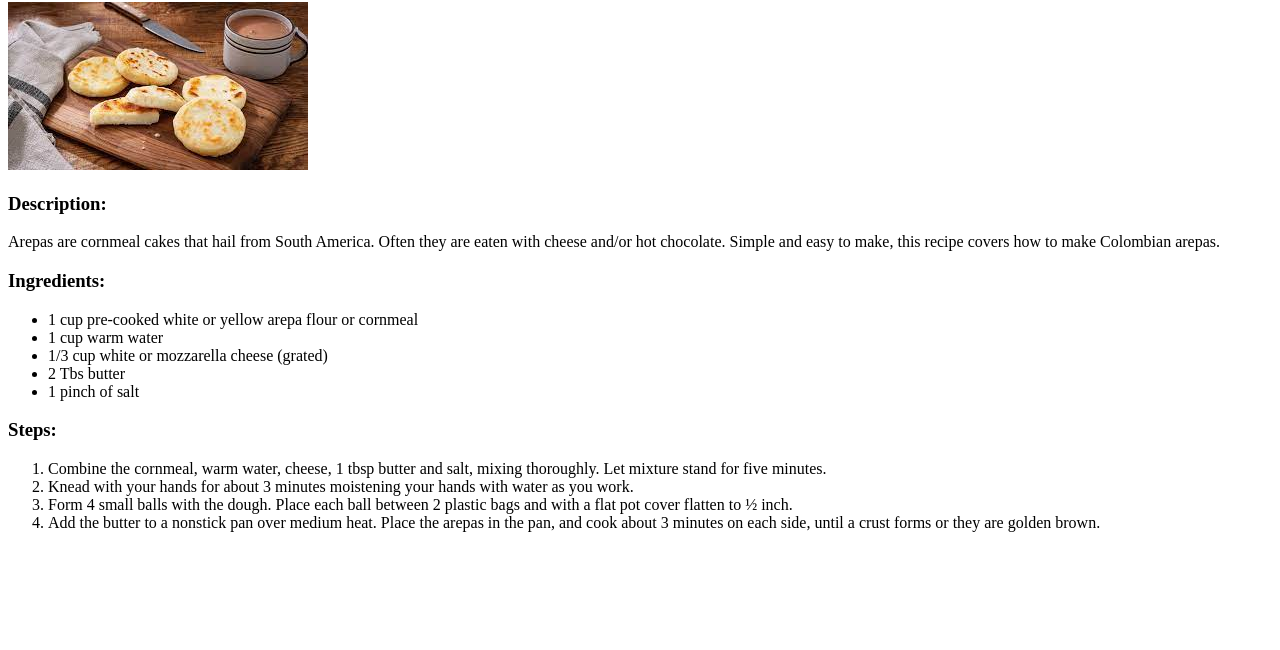
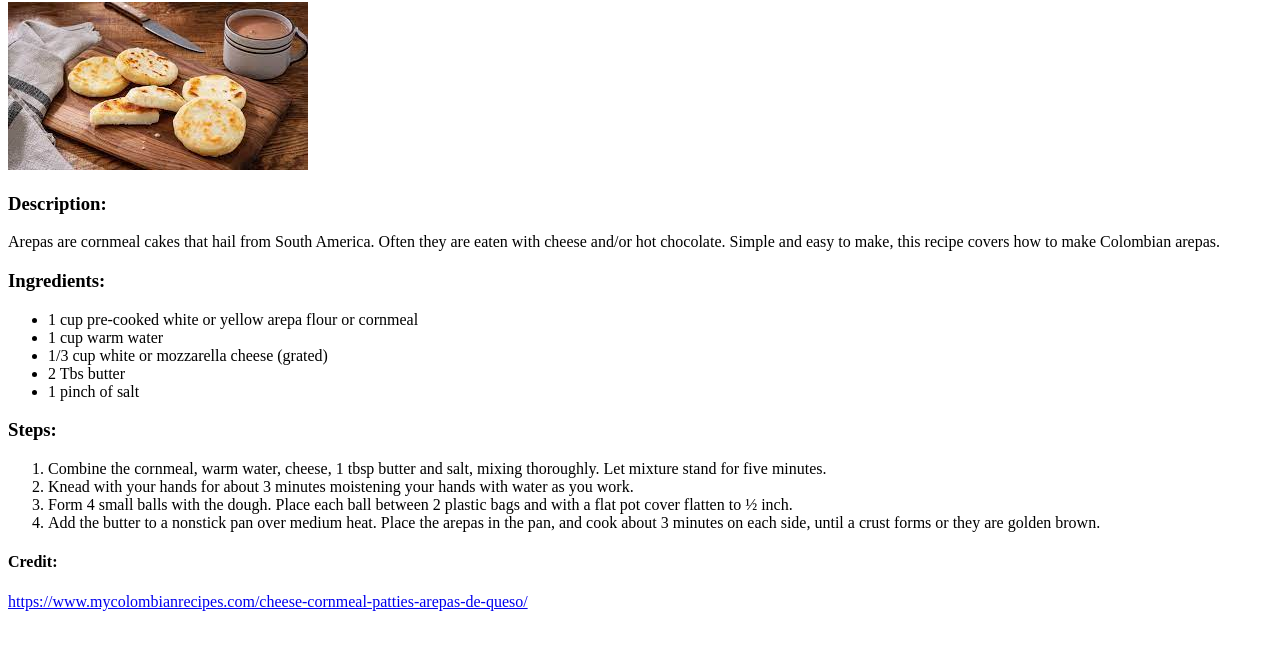
Before and after one commit to shirokooma/odin-recipes, a plain HTML site: page recipes/arepas.html in a window 1280 px wide. Shown: the part 78-728 px from the top of the page. Drawn offline with Linux system fonts and the light colour scheme.

Commit message:
Add credit section to arepas.html

```diff
--- a/recipes/arepas.html
+++ b/recipes/arepas.html
@@ -25,5 +25,7 @@
             <li>Form 4 small balls with the dough. Place each ball between 2 plastic bags and with a flat pot cover flatten to ½ inch.</li>
             <li>Add the butter to a nonstick pan over medium heat. Place the arepas in the pan, and cook about 3 minutes on each side, until a crust forms or they are golden brown.</li>
         </ol>
+        <h4>Credit:</h4>
+        <a href="https://www.mycolombianrecipes.com/cheese-cornmeal-patties-arepas-de-queso/">https://www.mycolombianrecipes.com/cheese-cornmeal-patties-arepas-de-queso/</a>
     </body>
 </html>
```
